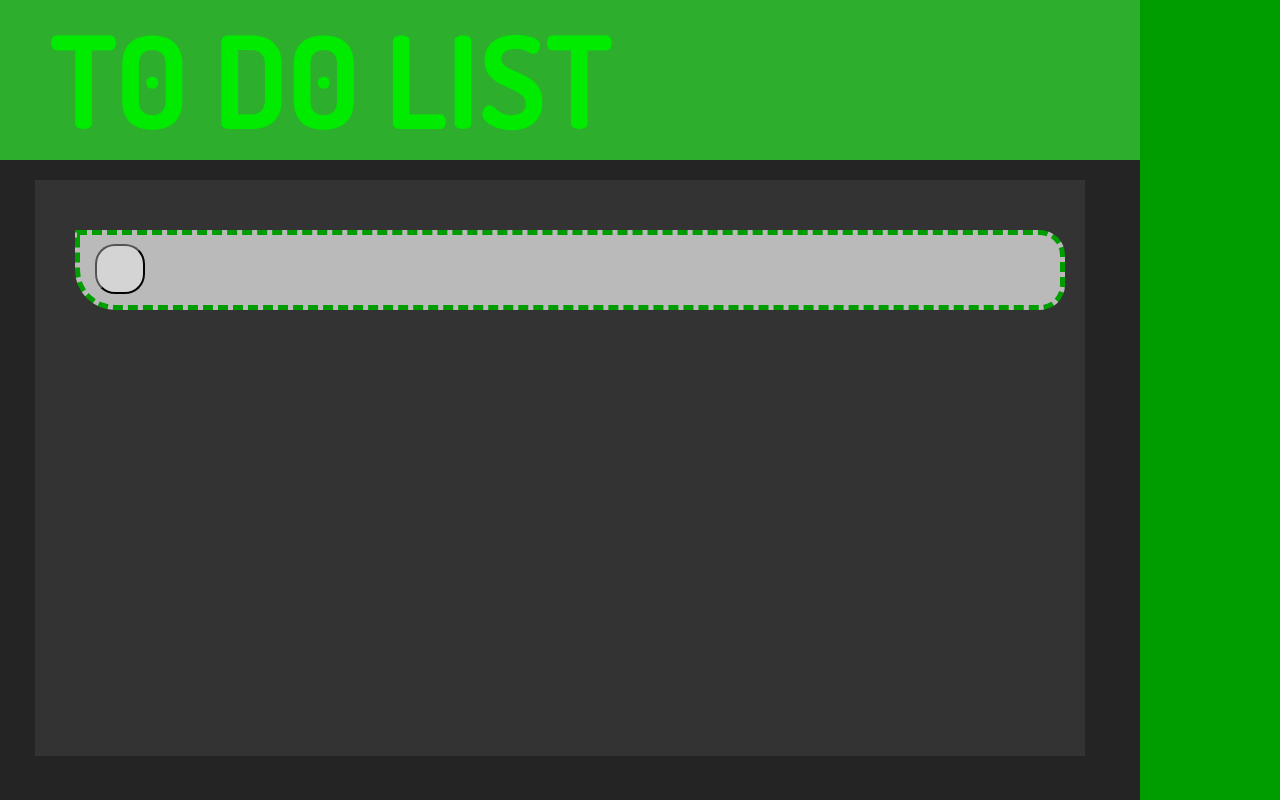
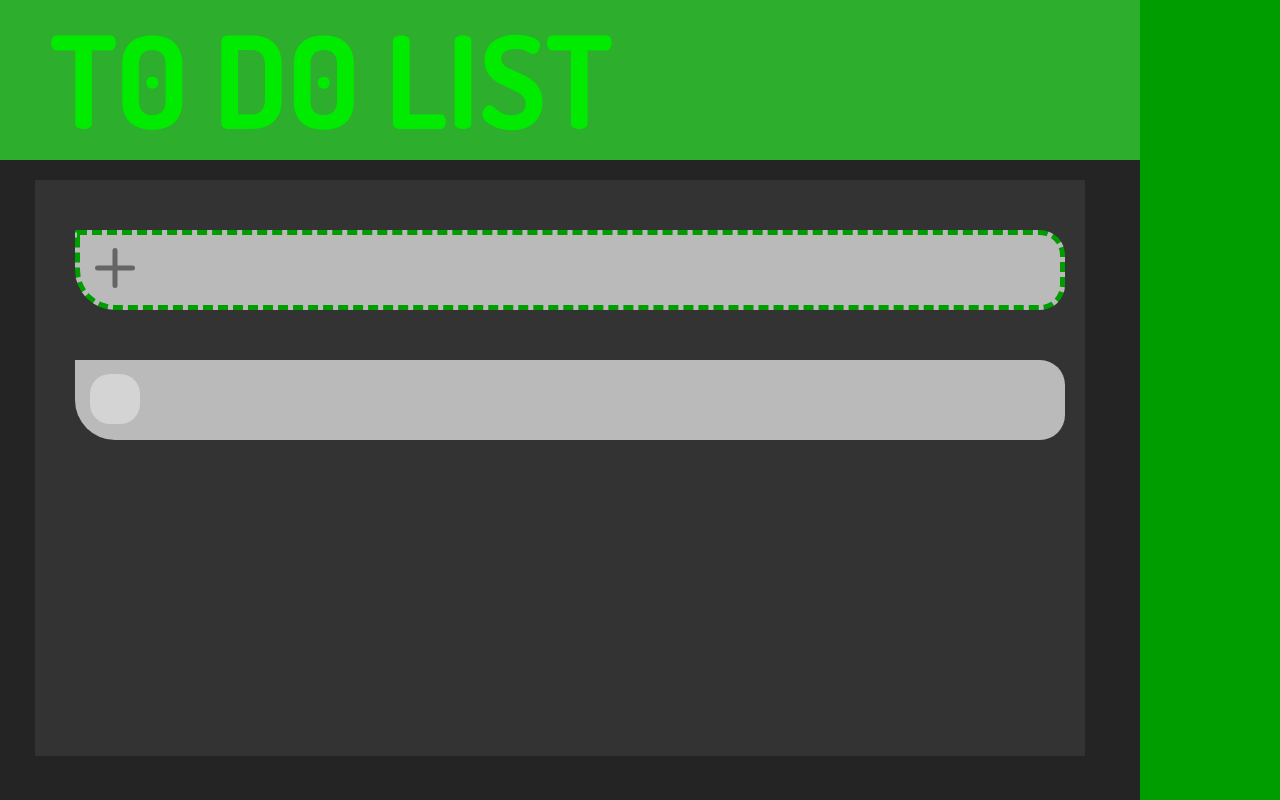
Before and after one commit to matheusg5467/dynamic-to-do-list, a React (Vite) app: page / in a window 1280 px wide. Shown: the top 800 px of the page. Built offline with nearby package versions, Linux system fonts and the light colour scheme.

Commit message:
Buttons refactored and styled
The AddTask button and the Button component were refactored for optimized code structure and styled

```diff
--- a/package.json
+++ b/package.json
@@ -11,7 +11,9 @@
   "dependencies": {
     "react": "^18.2.0",
     "react-dom": "^18.2.0",
-    "styled-components": "^5.3.6"
+    "react-icons": "^4.7.1",
+    "styled-components": "^5.3.6",
+    "styled-icons": "^10.47.0"
   },
   "devDependencies": {
     "@types/react": "^18.0.26",
--- a/src/components/Button/index.jsx
+++ b/src/components/Button/index.jsx
@@ -2,9 +2,7 @@ import { Container } from "./styles";
 
 export function Button() {
 	return (
-		<Container
-            type="button"
-            >
+		<Container>
 
         </Container>
 	);
--- a/src/components/Button/styles.js
+++ b/src/components/Button/styles.js
@@ -8,4 +8,5 @@ export const Container = styled.button`
 
 	margin: 1.4rem 1.5rem 1.6rem 1.5rem;
 	border-radius: 2rem;
+	border: none;
 `;
--- a/src/components/ContentWrapper/index.jsx
+++ b/src/components/ContentWrapper/index.jsx
@@ -8,6 +8,9 @@ export function ContentWrapper() {
 		<Task
 			isNew
 			placeholder="Nova Tarefa"/>
+		<Task
+			placeholder="Nova Tarefa"/>
+
 	</Container>
 	);
 }
--- a/src/components/Task/index.jsx
+++ b/src/components/Task/index.jsx
@@ -1,11 +1,20 @@
 import { Button } from "../Button";
 
-import { Container } from "./styles";
+import { Container, AddTask } from "./styles";
 
-export function Task({ isNew }) {
+import { FiPlus } from "react-icons/fi"
+
+
+export function Task({ isNew = 0 }) {
 	return (
 		<Container isNew={isNew}>
-			<Button />
+			{isNew ? (
+					<AddTask>
+						<FiPlus />
+					</AddTask>
+			) : (
+				<Button />
+			)}
 			<input />
 		</Container>
 	);
--- a/src/components/Task/styles.js
+++ b/src/components/Task/styles.js
@@ -1,3 +1,4 @@
+import { FiPlus } from "react-icons/fi";
 import styled from "styled-components";
 
 export const Container = styled.div`
@@ -18,8 +19,9 @@ export const Container = styled.div`
 
 	margin: 5rem 2rem 5rem 4rem;
 
-	.button-done {
-		color: ${({ theme }) => theme.COLORS.GREEN_HIGHLIGHT};
+	> #add-button {
+		border: none;
+		background: none;
 	}
 
 	> input {
@@ -39,3 +41,17 @@ export const Container = styled.div`
 		padding: 0 1.5rem;
 	}
 `;
+
+export const AddTask = styled.button`
+
+	border: none;
+	background: none;
+	margin: 1.4rem 1.5rem 1.6rem 0.5rem;
+	border-radius: 2rem;
+
+	> svg {
+		color: #656565;
+		font-size: 6rem;
+
+	}
+`
```
Also changed, not shown: 1 other file (tests, documents, lock files or other folders).
